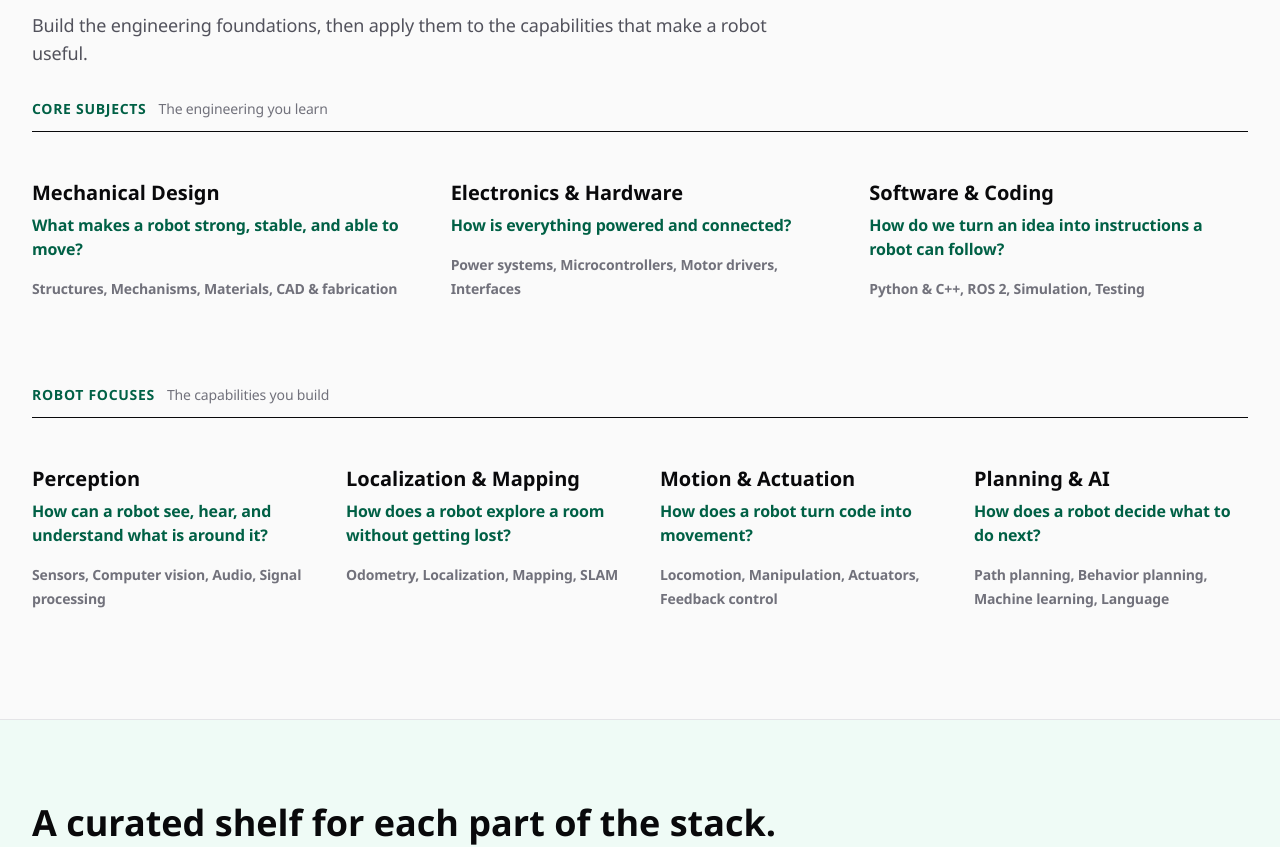
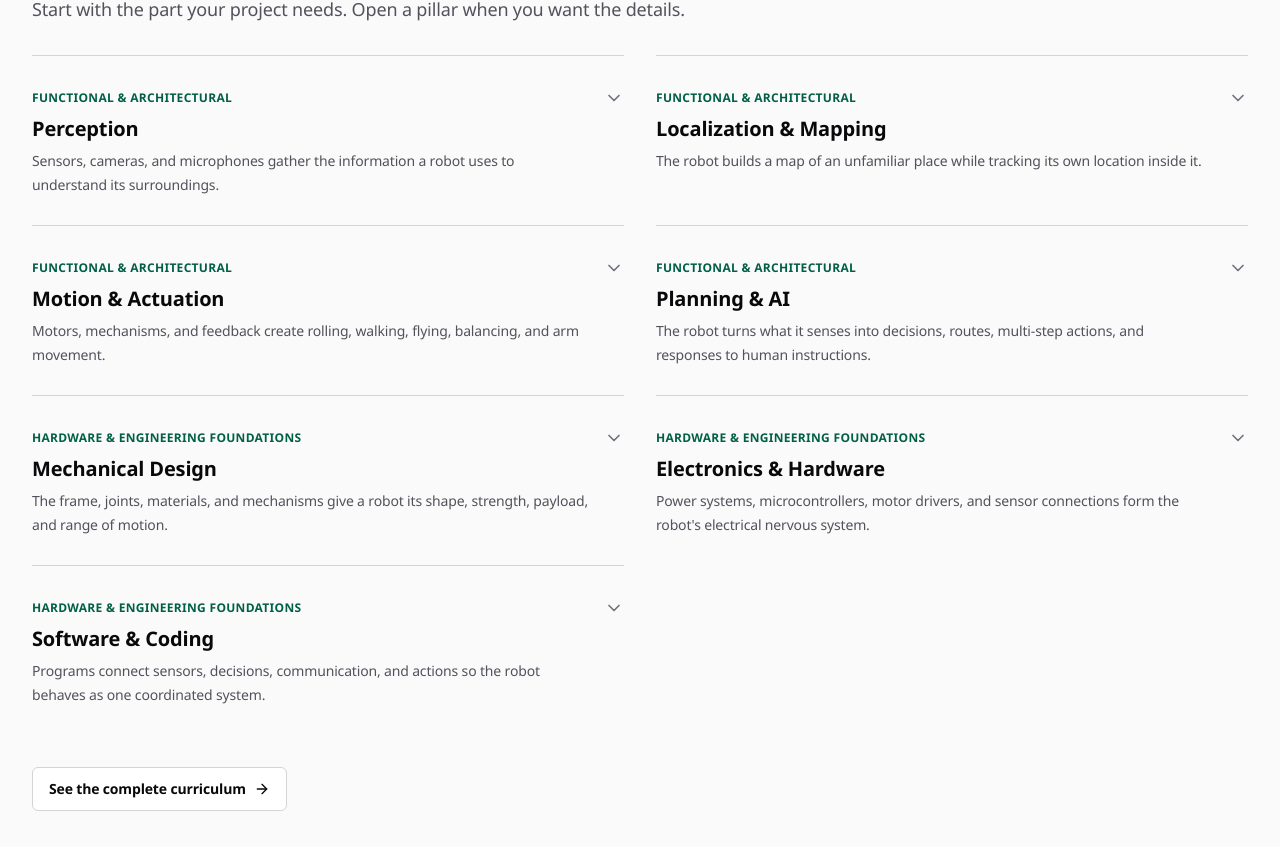
Before and after one commit to MiguelMasc/Learn-Robotics, a Next.js app: page / in a window 1280 px wide. Shown: the part 1504-2351 px from the top of the page. Built offline with nearby package versions, Linux system fonts and the light colour scheme.

Commit message:
Publish current homepage: components/home/curriculum-section.tsx

```diff
--- a/components/home/curriculum-section.tsx
+++ b/components/home/curriculum-section.tsx
@@ -1,66 +1,79 @@
+import Link from "next/link";
+import { ArrowRight, CheckCircle2, ChevronDown } from "lucide-react";
+
 import { SectionHeading } from "@/components/home/section-heading";
 import { curriculumPillars } from "@/data/site-content";
 
 export function CurriculumSection() {
-  const subjects = curriculumPillars.filter(
-    (pillar) => pillar.label === "Hardware & engineering foundations",
-  );
-  const focuses = curriculumPillars.filter(
-    (pillar) => pillar.label === "Functional & architectural",
-  );
-
   return (
-    <section id="curriculum" className="mx-auto max-w-7xl px-4 py-20 sm:px-6 lg:px-8">
+    <section id="curriculum" className="mx-auto max-w-7xl px-4 py-16 sm:px-6 lg:px-8">
       <SectionHeading
-        title="Three core subjects. Four robot focuses."
-        description="Build the engineering foundations, then apply them to the capabilities that make a robot useful."
+        title="See the whole field, one piece at a time."
+        description="Start with the part your project needs. Open a pillar when you want the details."
       />
 
-      <div className="space-y-14">
-        <div>
-          <div className="mb-5 flex items-baseline gap-3 border-b border-zinc-950 pb-3">
-            <p className="text-sm font-black uppercase tracking-wider text-emerald-800">
-              Core subjects
-            </p>
-            <p className="text-sm font-medium text-zinc-500">The engineering you learn</p>
-          </div>
-          <div className="grid gap-x-10 md:grid-cols-3">
-            {subjects.map((subject) => (
-              <article key={subject.id} className="border-t border-zinc-300 py-7 md:border-t-0">
-                <h3 className="text-xl font-bold leading-tight tracking-normal">{subject.title}</h3>
-                <p className="mt-2 text-base font-bold leading-6 text-emerald-800">
-                  {subject.question}
-                </p>
-                <p className="mt-4 text-sm font-semibold leading-6 text-zinc-500">
-                  {subject.topics.join(", ")}
-                </p>
-              </article>
-            ))}
-          </div>
-        </div>
+      <div className="grid gap-x-8 md:grid-cols-2">
+        {curriculumPillars.map((pillar) => (
+          <details
+            key={pillar.id}
+            className="group border-t border-zinc-300 py-1"
+          >
+            <summary className="flex cursor-pointer list-none items-start justify-between gap-4 py-6 focus-visible:outline-none focus-visible:ring-2 focus-visible:ring-emerald-700 [&::-webkit-details-marker]:hidden">
+              <span>
+                <span className="text-xs font-black uppercase tracking-wide text-emerald-800">
+                  {pillar.label}
+                </span>
+                <span className="mt-2 block text-xl font-bold leading-tight">
+                  {pillar.title}
+                </span>
+                <span className="mt-2 block max-w-xl text-sm leading-6 text-zinc-600">
+                  {pillar.summary}
+                </span>
+              </span>
+              <ChevronDown
+                className="mt-1 size-5 shrink-0 text-zinc-500 transition-transform group-open:rotate-180"
+                aria-hidden="true"
+              />
+            </summary>
 
-        <div>
-          <div className="mb-5 flex items-baseline gap-3 border-b border-zinc-950 pb-3">
-            <p className="text-sm font-black uppercase tracking-wider text-emerald-800">
-              Robot focuses
-            </p>
-            <p className="text-sm font-medium text-zinc-500">The capabilities you build</p>
-          </div>
-          <div className="grid gap-x-10 md:grid-cols-2 lg:grid-cols-4">
-            {focuses.map((focus) => (
-              <article key={focus.id} className="border-t border-zinc-300 py-7 md:border-t-0">
-                <h3 className="text-xl font-bold leading-tight tracking-normal">{focus.title}</h3>
-                <p className="mt-2 text-base font-bold leading-6 text-emerald-800">
-                  {focus.question}
-                </p>
-                <p className="mt-4 text-sm font-semibold leading-6 text-zinc-500">
-                  {focus.topics.join(", ")}
-                </p>
-              </article>
-            ))}
-          </div>
-        </div>
+            <div className="pb-7">
+              <p className="text-xs font-black uppercase tracking-wide text-zinc-500">
+                Topics
+              </p>
+              <div className="mt-3 flex flex-wrap gap-2">
+                {pillar.topics.map((topic) => (
+                  <span
+                    key={topic.name}
+                    className="rounded-md bg-zinc-100 px-3 py-1.5 text-sm font-semibold text-zinc-700"
+                  >
+                    {topic.name}
+                  </span>
+                ))}
+              </div>
+
+              <ul className="mt-5 space-y-3">
+                {pillar.outcomes.slice(0, 2).map((outcome) => (
+                  <li key={outcome} className="flex gap-2 text-sm leading-6">
+                    <CheckCircle2
+                      className="mt-1 size-4 shrink-0 text-emerald-700"
+                      aria-hidden="true"
+                    />
+                    <span>{outcome}</span>
+                  </li>
+                ))}
+              </ul>
+            </div>
+          </details>
+        ))}
       </div>
+
+      <Link
+        href="/curriculum"
+        className="mt-8 inline-flex min-h-11 items-center justify-center gap-2 rounded-md border border-zinc-300 bg-white px-4 text-sm font-semibold text-zinc-950 transition-colors hover:bg-zinc-100 focus-visible:outline-none focus-visible:ring-2 focus-visible:ring-emerald-700"
+      >
+        See the complete curriculum
+        <ArrowRight className="size-4" aria-hidden="true" />
+      </Link>
     </section>
   );
 }
```
